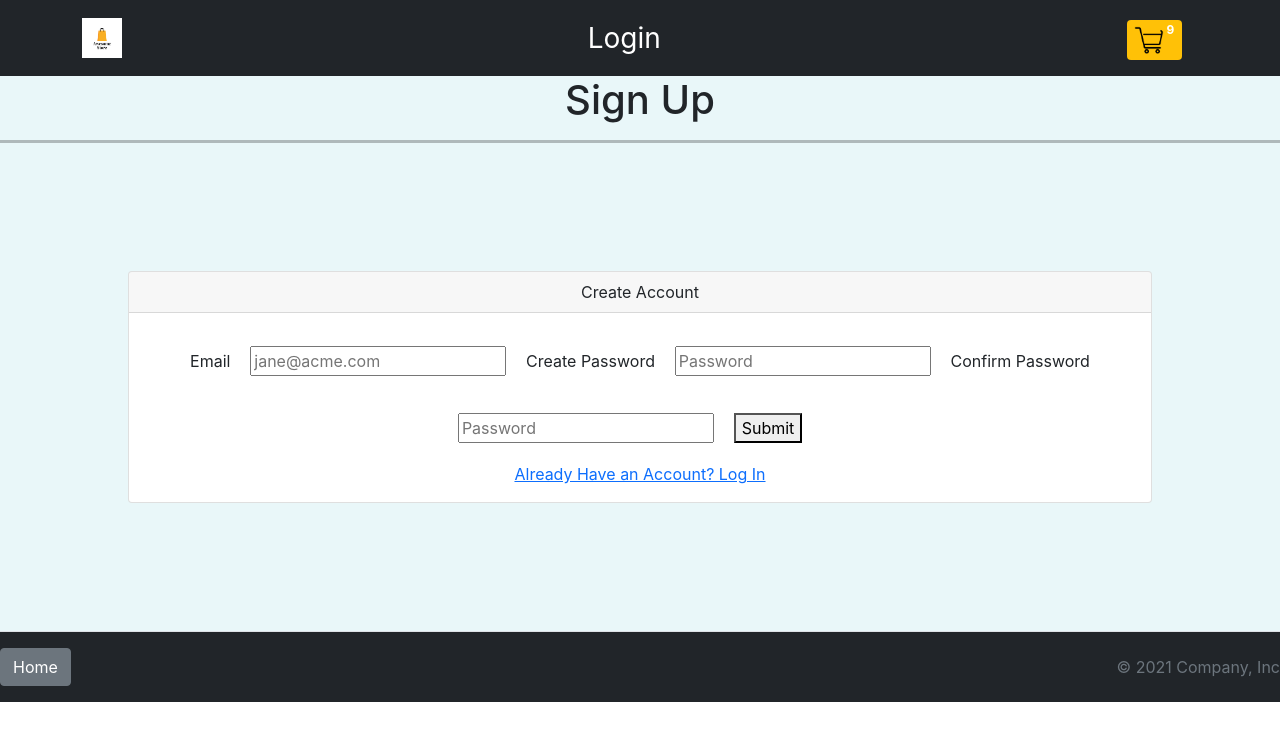
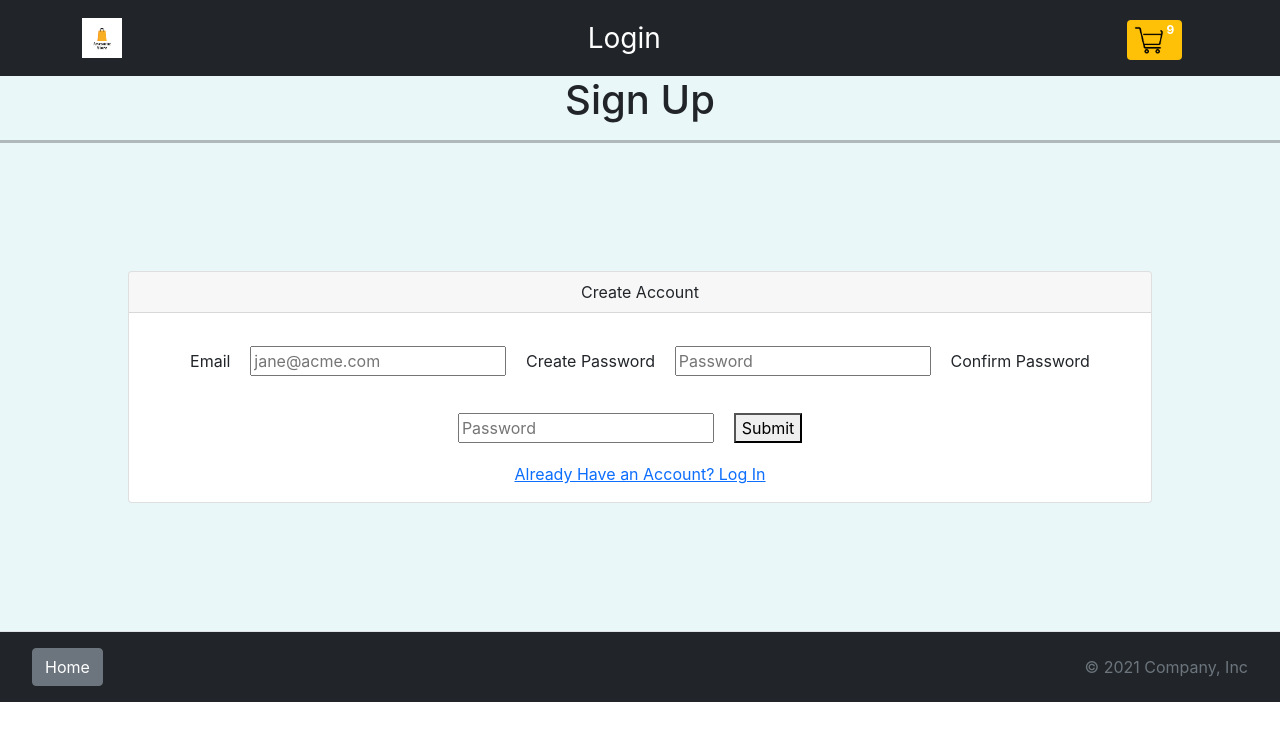
Before and after one commit to joekupernik/react-store, a React (Create React App) app: page /register in a window 1280 px wide. Shown: the top 740 px of the page. Built offline with nearby package versions, Linux system fonts and the light colour scheme; the HTML template or start-up script is replaced by a standard one.

Commit message:
footer css

```diff
--- a/src/components/Footer/Footer.js
+++ b/src/components/Footer/Footer.js
@@ -13,11 +13,11 @@ function Footer() {
     return (
         <>
             <footer class="d-flex flex-wrap justify-content-between align-items-center py-3 my-4 border-top" style={{backgroundColor: 	'#212529'}}>
-                <div class="col-md-4 d-flex align-items-center">
+                <div class="col-md-4 d-flex align-items-center" style={{marginLeft: '2rem'}}>
                 <Link to="/"><Button variant="secondary">Home</Button></Link>
 
                 </div>
-                <div className="text-center">
+                <div className="text-center" style={{marginRight: '2rem'}}>
                   <span class="text-muted">© 2021 Company, Inc</span>
                 </div>
             </footer>
```
